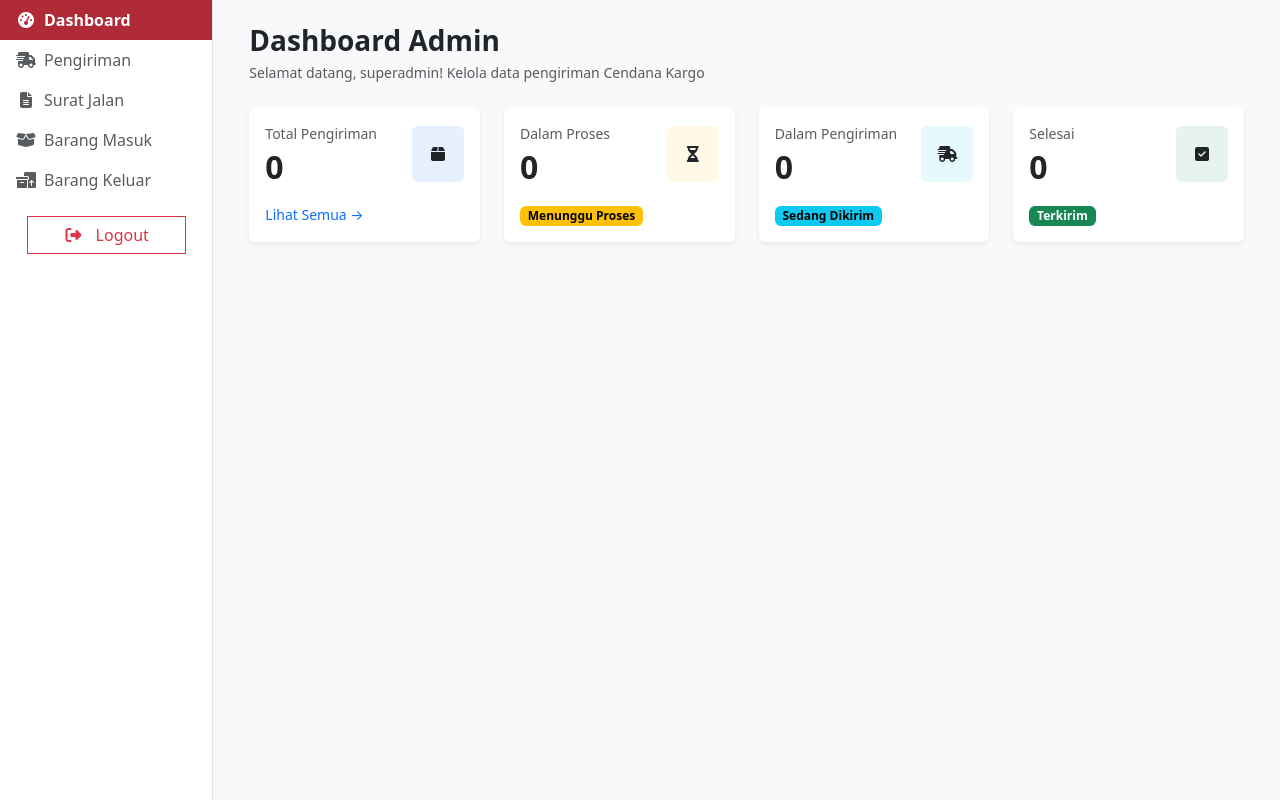
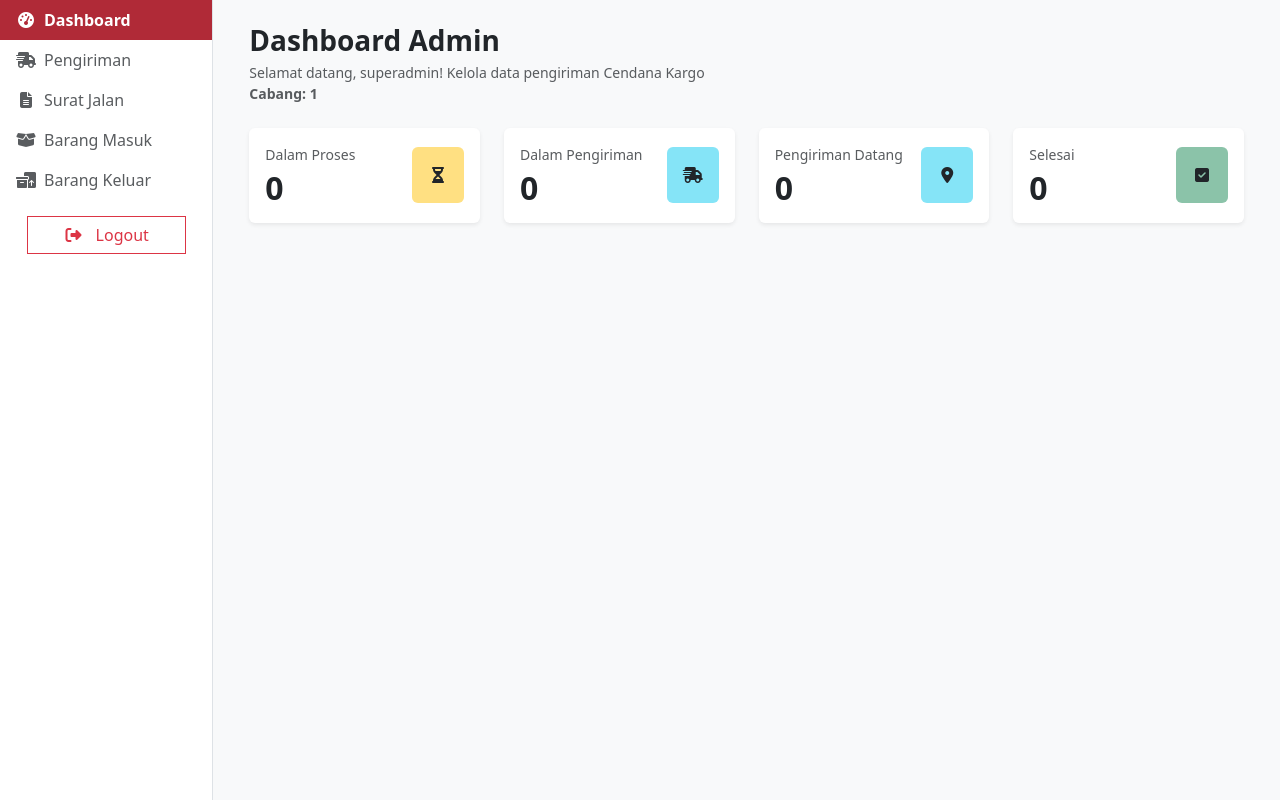
Before and after one commit to ORU25/CendanaKargo, a PHP site: page /CendanaKargo/dashboard/admin/ in a window 1280 px wide. Shown: the part 56-856 px from the top of the page. Run offline with PHP 8.4, Linux system fonts and the light colour scheme; a user stored in the database is signed in; data comes from the database, SQL or seed files in the repository; data that the repository does not hold is empty.

Commit message:
feat: card dahsboard khusus admin

```diff
--- a/dashboard/admin/index.php
+++ b/dashboard/admin/index.php
@@ -1,7 +1,7 @@
 <?php
     session_start();
     if(!isset($_SESSION['username'])){
-        header("Location: ../../auth/login.php");
+        header("Location: ../../auth/login");
         exit;
     }
 
@@ -10,27 +10,52 @@
         exit;
     }
 
-    // For Data Statistics
+    // For Data Statistics (filtered by admin's branch)
     include '../../config/database.php';
 
-    $stmt = $conn->prepare("SELECT COUNT(*) as total FROM pengiriman");
+    // Get admin's branch id
+    $stmt = $conn->prepare("SELECT id_cabang FROM user WHERE id = ?");
+    $stmt->bind_param('i', $_SESSION['user_id']);
     $stmt->execute();
-    $total_pengiriman = $stmt->get_result()->fetch_assoc()['total'];
+    $rowCab = $stmt->get_result()->fetch_assoc();
+    $stmt->close();
+    $id_cabang_admin = $rowCab ? (int)$rowCab['id_cabang'] : 0;
+
+    $stmt = $conn->prepare("SELECT COUNT(*) as total FROM pengiriman WHERE id_cabang_pengirim = ?");
+    $stmt->bind_param('i', $id_cabang_admin);
+    $stmt->execute();
+    $total_keluar = (int)$stmt->get_result()->fetch_assoc()['total'];
     $stmt->close();
 
-    $stmt = $conn->prepare("SELECT COUNT(*) as total FROM pengiriman WHERE status = 'dalam proses'");
+    $stmt = $conn->prepare("SELECT COUNT(*) as total FROM pengiriman WHERE id_cabang_pengirim = ? AND status = 'dalam proses'");
+    $stmt->bind_param('i', $id_cabang_admin);
     $stmt->execute();
-    $dalam_proses = $stmt->get_result()->fetch_assoc()['total'];
+    $keluar_dalam_proses = (int)$stmt->get_result()->fetch_assoc()['total'];
     $stmt->close();
 
-    $stmt = $conn->prepare("SELECT COUNT(*) as total FROM pengiriman WHERE status = 'dalam pengiriman'");
+    $stmt = $conn->prepare("SELECT COUNT(*) as total FROM pengiriman WHERE id_cabang_pengirim = ? AND status = 'dalam pengiriman'");
+    $stmt->bind_param('i', $id_cabang_admin);
     $stmt->execute();
-    $dalam_pengiriman = $stmt->get_result()->fetch_assoc()['total'];
+    $keluar_dalam_pengiriman = (int)$stmt->get_result()->fetch_assoc()['total'];
     $stmt->close();
 
-    $stmt = $conn->prepare("SELECT COUNT(*) as total FROM pengiriman WHERE status = 'selesai'");
+    // Pengiriman Masuk (menuju cabang admin)
+    $stmt = $conn->prepare("SELECT COUNT(*) as total FROM pengiriman WHERE id_cabang_penerima = ?");
+    $stmt->bind_param('i', $id_cabang_admin);
     $stmt->execute();
-    $selesai = $stmt->get_result()->fetch_assoc()['total'];
+    $total_masuk = (int)$stmt->get_result()->fetch_assoc()['total'];
+    $stmt->close();
+
+    $stmt = $conn->prepare("SELECT COUNT(*) as total FROM pengiriman WHERE id_cabang_penerima = ? AND status = 'sampai tujuan'");
+    $stmt->bind_param('i', $id_cabang_admin);
+    $stmt->execute();
+    $masuk_sampai_tujuan = (int)$stmt->get_result()->fetch_assoc()['total'];
+    $stmt->close();
+
+    $stmt = $conn->prepare("SELECT COUNT(*) as total FROM pengiriman WHERE id_cabang_penerima = ? AND status = 'selesai'");
+    $stmt->bind_param('i', $id_cabang_admin);
+    $stmt->execute();
+    $masuk_selesai = (int)$stmt->get_result()->fetch_assoc()['total'];
     $stmt->close();
 
 ?>
@@ -54,6 +79,7 @@
                 <div class="mb-4">
                     <h1 class="h3 mb-1 fw-bold">Dashboard Admin</h1>
                     <p class="text-muted small mb-0">Selamat datang, <?= htmlspecialchars($_SESSION['username']); ?>! Kelola data pengiriman Cendana Kargo</p>
+                    <p class=" text-muted small fw-semibold">Cabang: <?= htmlspecialchars($_SESSION['cabang']); ?></p>
                 </div>
 
                 <?php if(isset($_GET['already_logined'])){ ?>
@@ -63,85 +89,71 @@
                     </div>
                 <?php } ?>
 
-                <!-- Statistics Pengiriman -->
+                <!-- Statistik per Status -->
                 <div class="row g-4 mb-4">
-                    <!-- Total Pengiriman -->
-                    <div class="col-xl-3 col-md-6">
-                        <div class="card border-0 shadow-sm h-100">
-                            <div class="card-body">
-                                <div class="d-flex justify-content-between align-items-center">
-                                    <div>
-                                        <p class="text-muted mb-1 small">Total Pengiriman</p>
-                                        <h2 class="mb-0 fw-bold"><?= $total_pengiriman; ?></h2>
-                                    </div>
-                                    <div class="p-3 bg-primary bg-opacity-10 rounded">
-                                        <i class="fa-solid fa-box"></i>
-                                    </div>
-                                </div>
-                                <div class="mt-3">
-                                    <a href="<?= BASE_URL; ?>dashboard/admin/pengiriman/" class="text-decoration-none text-primary small">
-                                        Lihat Semua →
-                                    </a>
-                                </div>
-                            </div>
-                        </div>
-                    </div>
-
-                    <!-- Dalam Proses -->
+                    <!-- Keluar: Dalam Proses -->
                     <div class="col-xl-3 col-md-6">
                         <div class="card border-0 shadow-sm h-100">
                             <div class="card-body">
                                 <div class="d-flex justify-content-between align-items-center">
                                     <div>
                                         <p class="text-muted mb-1 small">Dalam Proses</p>
-                                        <h2 class="mb-0 fw-bold"><?= $dalam_proses; ?></h2>
+                                        <h2 class="mb-0 fw-bold"><?= $keluar_dalam_proses; ?></h2>
                                     </div>
-                                    <div class="p-3 bg-warning bg-opacity-10 rounded">
+                                    <div class="p-3 bg-warning bg-opacity-50 rounded">
                                         <i class="fa-solid fa-hourglass-half"></i>
                                     </div>
-                                </div>
-                                <div class="mt-3">
-                                    <span class="badge text-bg-warning">Menunggu Proses</span>
                                 </div>
                             </div>
                         </div>
                     </div>
 
-                    <!-- Dalam Pengiriman -->
+                    <!-- Keluar: Dalam Pengiriman -->
                     <div class="col-xl-3 col-md-6">
                         <div class="card border-0 shadow-sm h-100">
                             <div class="card-body">
                                 <div class="d-flex justify-content-between align-items-center">
                                     <div>
                                         <p class="text-muted mb-1 small">Dalam Pengiriman</p>
-                                        <h2 class="mb-0 fw-bold"><?= $dalam_pengiriman; ?></h2>
+                                        <h2 class="mb-0 fw-bold"><?= $keluar_dalam_pengiriman; ?></h2>
                                     </div>
-                                    <div class="p-3 bg-info bg-opacity-10 rounded">
+                                    <div class="p-3 bg-info bg-opacity-50 rounded">
                                         <i class="fa-solid fa-truck-fast"></i>
                                     </div>
-                                </div>
-                                <div class="mt-3">
-                                    <span class="badge text-bg-info">Sedang Dikirim</span>
                                 </div>
                             </div>
                         </div>
                     </div>
 
-                    <!-- Selesai -->
+                    <!-- Masuk: Sampai Tujuan -->
+                    <div class="col-xl-3 col-md-6">
+                        <div class="card border-0 shadow-sm h-100">
+                            <div class="card-body">
+                                <div class="d-flex justify-content-between align-items-center">
+                                    <div>
+                                        <p class="text-muted mb-1 small">Pengiriman Datang</p>
+                                        <h2 class="mb-0 fw-bold"><?= $masuk_sampai_tujuan; ?></h2>
+                                    </div>
+                                    <div class="p-3 bg-info bg-opacity-50 rounded">
+                                        <i class="fa-solid fa-location-dot"></i>
+                                    </div>
+                                </div>
+                            </div>
+                        </div>
+                    </div>
+
+                    <!-- Masuk: Selesai -->
                     <div class="col-xl-3 col-md-6">
                         <div class="card border-0 shadow-sm h-100">
                             <div class="card-body">
                                 <div class="d-flex justify-content-between align-items-center">
                                     <div>
                                         <p class="text-muted mb-1 small">Selesai</p>
-                                        <h2 class="mb-0 fw-bold"><?= $selesai; ?></h2>
+                                        <h2 class="mb-0 fw-bold"><?= $masuk_selesai; ?></h2>
                                     </div>
-                                    <div class="p-3 bg-success bg-opacity-10 rounded">
+                                    <div class="p-3 bg-success bg-opacity-50 rounded">
                                         <i class="fa-solid fa-square-check"></i>
                                     </div>
-                                </div>
-                                <div class="mt-3">
-                                    <span class="badge text-bg-success">Terkirim</span>
                                 </div>
                             </div>
                         </div>
```
Also changed, not shown: auth/login.php (+8 -0 lines).
